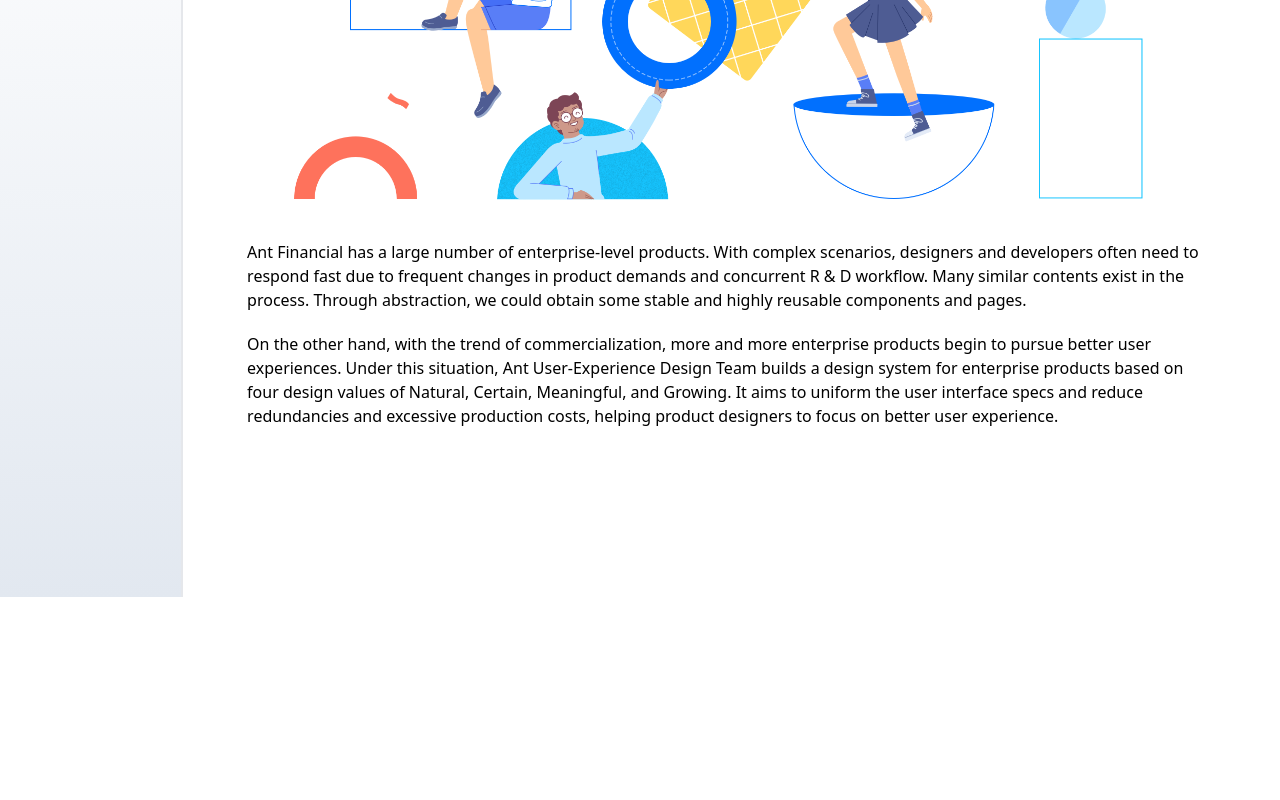
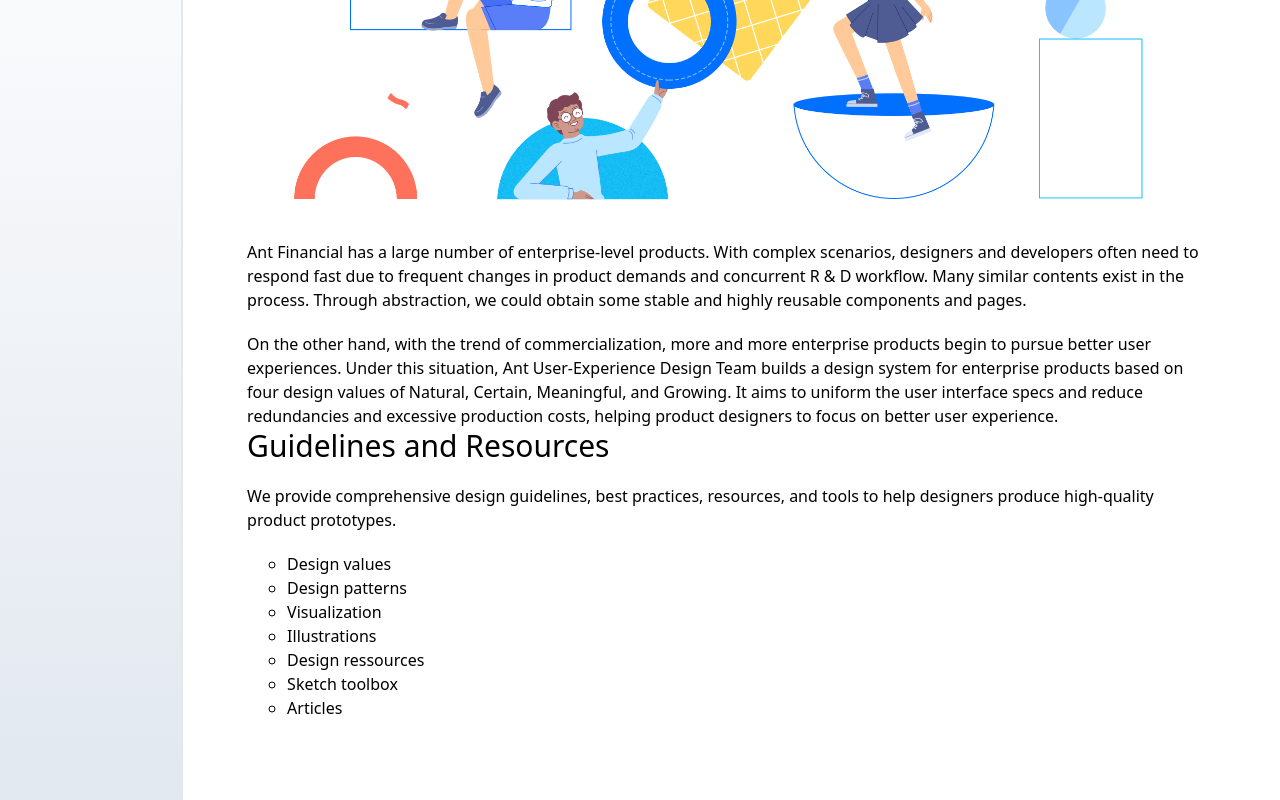
Before and after one commit to elixian/design-system, a Nuxt app: page /design in a window 1280 px wide. Shown: the part 307-1107 px from the top of the page. Before the commit the page ends 904 px from the top, so only its background shows below. Built offline with nearby package versions, Linux system fonts and the light colour scheme.

Commit message:
add new section margin bottom 5rem sur le content

```diff
--- a/pages/design/index.vue
+++ b/pages/design/index.vue
@@ -1,8 +1,8 @@
 <template>
 
-    <div class="flex pt-10 w-full">
+    <div class="flex pt-10 w-full ">
       <side-menu class="basis-1/6 border-r-2 min-h-screen"></side-menu>
-      <div class="w-full min-h-full">
+      <div class="w-full min-h-full mb-20">
         <div class="container pl-16 pr-16">
           <h1 class="">Introduction</h1>
           <section class="intro">
@@ -13,9 +13,22 @@
                         On the other hand, with the trend of commercialization, more and more enterprise products begin to pursue better user experiences. Under this situation, Ant User-Experience Design Team builds a design system for enterprise products based on four design values of Natural, Certain, Meaningful, and Growing. It aims to uniform the user interface specs and reduce redundancies and excessive production costs, helping product designers to focus on better user experience.
                     </p>
               </div>
-
           </section>
-
+          <section>
+              <h2>Guidelines and Resources</h2>
+              <p class="mt-5">
+                We provide comprehensive design guidelines, best practices, resources, and tools to help designers produce high-quality product prototypes.
+              </p>
+              <ul class="mt-5 pl-10 list-circle">
+                <li>Design values</li>
+                <li>Design patterns</li>
+                <li>Visualization</li>
+                <li>Illustrations</li>
+                <li>Design ressources</li>
+                <li>Sketch toolbox</li>
+                <li>Articles</li>
+              </ul>
+            </section>
         </div>
       </div>
     </div>
```
